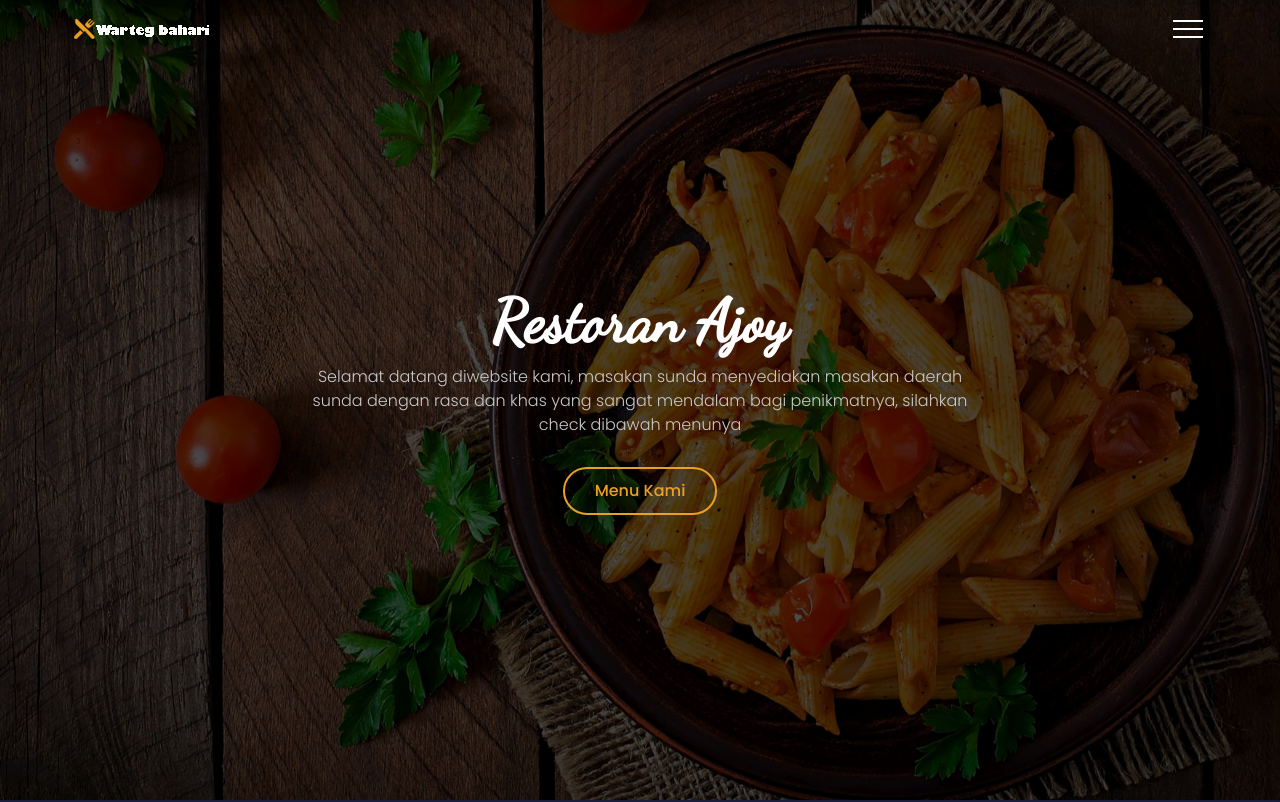
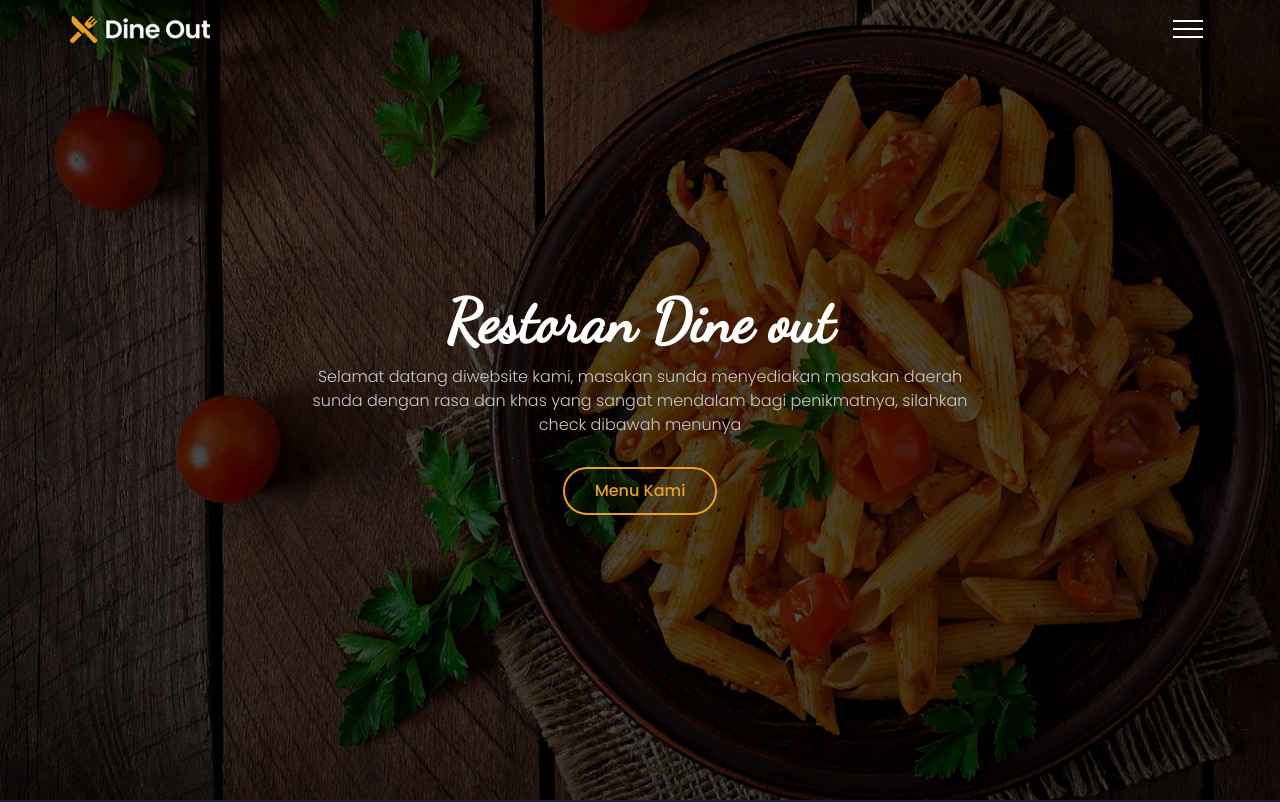
Before and after one commit to Nii797/Example-Restaurant, a plain HTML site: page index.html in a window 1280 px wide. Shown: the top 802 px of the page. Drawn offline with Linux system fonts and the light colour scheme.

Commit message:
update title home section

```diff
--- a/index.html
+++ b/index.html
@@ -17,10 +17,10 @@
 
     <!-- header -->
     <div class="header">
-        <div class="container">
+            <div class="container">
             <div class="row justify-content-between align-items-center">
                 <div class="logo">
-                    <a href="#"><img src="img/logo.png" alt="logo"></a>
+                    <a href="#"><img src="img/logo-asli.png" alt="logo"></a>
                 </div>
                 <button type="button" class="nav-toggler">
                     <span></span>
@@ -52,7 +52,7 @@
             <div class="row min-vh-100 align-items-center">
                 <div class="home-text" data-aos="fade-up" data-aos-duration="1000">
                     <!-- <h1>Masakan Khas Sunda</h1> -->
-                    <h1>Restoran Ajoy</h1>
+                    <h1>Restoran Dine out</h1>
                     <!-- <h1>Warteg Bahari</h1> -->
                     <p>Selamat datang diwebsite kami, masakan sunda menyediakan masakan daerah sunda dengan rasa dan khas yang sangat mendalam bagi penikmatnya, silahkan check dibawah menunya</p>
                     <a href="#our-menu" class="btn btn-default">menu kami</a>
```
